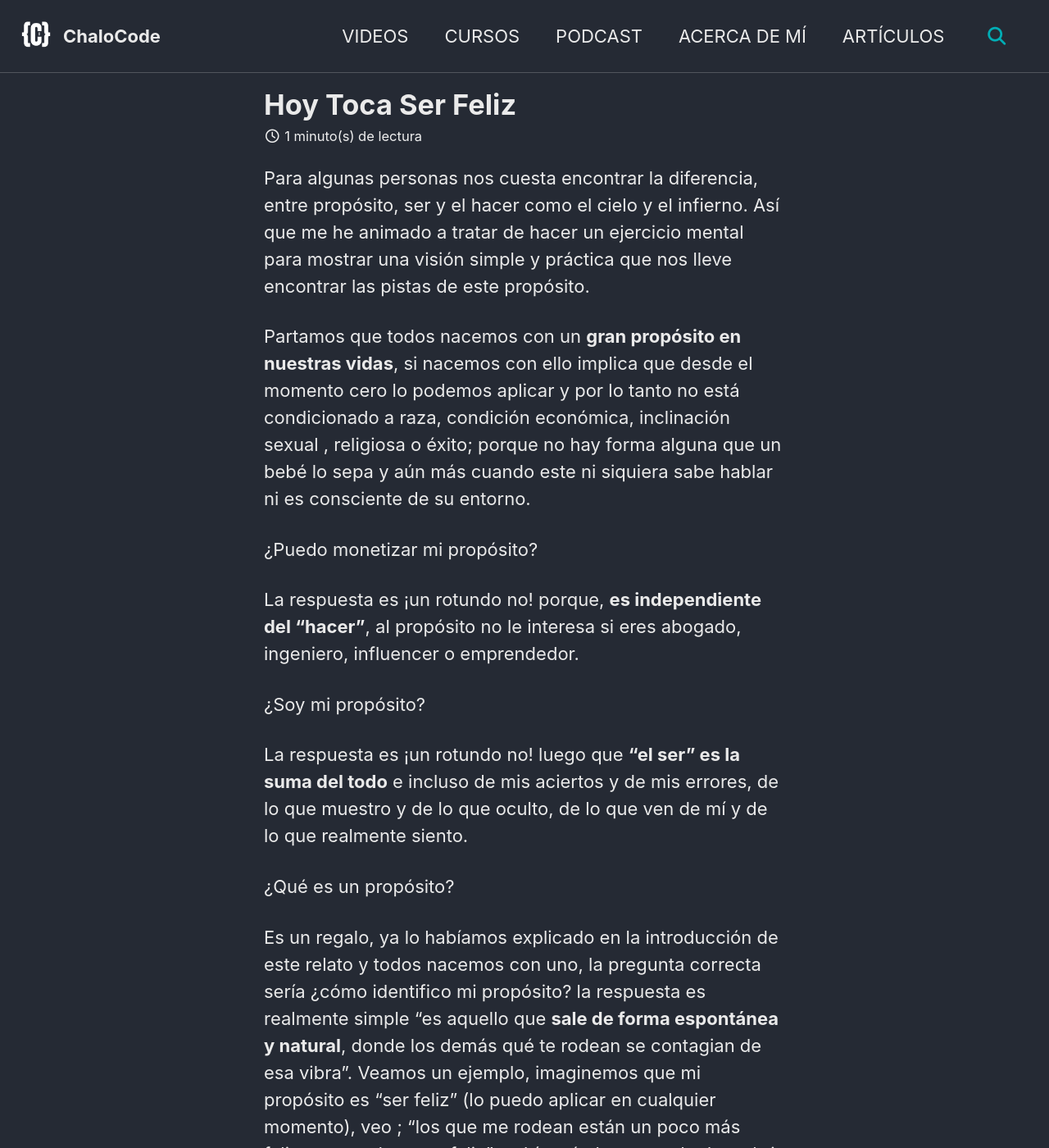
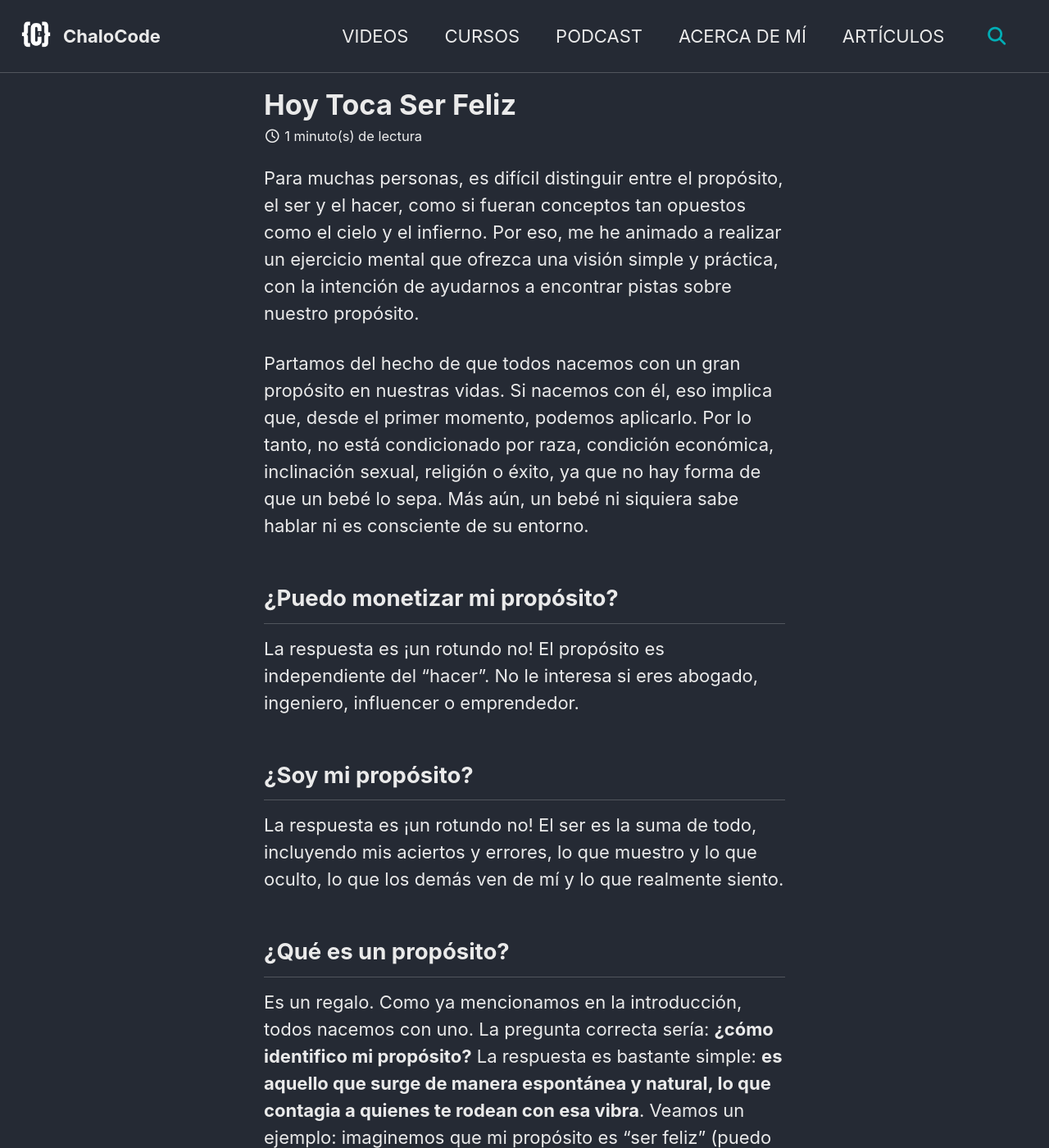
Before and after one commit to ChaloCode/ChaloCode.github.io, a Jekyll site: the page built from _posts/articles/2022-11-07-articulo-07.md, in a window 1280 px wide and 1400 px high. Shown: the whole window at 82% size. Built offline with Jekyll 4.4.1, drawn with Linux system fonts in a browser that asks for light colours; cached includes are drawn as plain includes; some of the changed text lies outside the part shown.

Commit message:
fix review article

```diff
--- a/_posts/articles/2022-11-07-articulo-07.md
+++ b/_posts/articles/2022-11-07-articulo-07.md
@@ -11,22 +11,19 @@ author_profile: false
 toc: false
 ---
 
-Para algunas personas nos cuesta encontrar la diferencia, entre propósito, ser y el hacer  como el cielo y el infierno. Así que me he animado a tratar de hacer un ejercicio mental para mostrar una visión simple y práctica que nos lleve encontrar las pistas de este propósito.
+Para muchas personas, es difícil distinguir entre el propósito, el ser y el hacer, como si fueran conceptos tan opuestos como el cielo y el infierno. Por eso, me he animado a realizar un ejercicio mental que ofrezca una visión simple y práctica, con la intención de ayudarnos a encontrar pistas sobre nuestro propósito.
 
-Partamos que todos nacemos con un **gran propósito en nuestras vidas**, si nacemos con ello implica que desde el momento cero lo podemos aplicar y por lo tanto no está condicionado a raza, condición económica, inclinación sexual , religiosa o éxito; porque no hay forma alguna que un bebé lo sepa y aún más cuando este ni siquiera sabe hablar ni es consciente de su entorno.
+Partamos del hecho de que todos nacemos con un gran propósito en nuestras vidas. Si nacemos con él, eso implica que, desde el primer momento, podemos aplicarlo. Por lo tanto, no está condicionado por raza, condición económica, inclinación sexual, religión o éxito, ya que no hay forma de que un bebé lo sepa. Más aún, un bebé ni siquiera sabe hablar ni es consciente de su entorno.
 
-¿Puedo monetizar mi propósito?
+## ¿Puedo monetizar mi propósito?
+La respuesta es ¡un rotundo no! El propósito es independiente del “hacer”. No le interesa si eres abogado, ingeniero, influencer o emprendedor.
 
-La respuesta es ¡un rotundo no! porque, **es independiente del “hacer”**, al propósito no le interesa si eres abogado, ingeniero, influencer o emprendedor.
+## ¿Soy mi propósito?
+La respuesta es ¡un rotundo no! El ser es la suma de todo, incluyendo mis aciertos y errores, lo que muestro y lo que oculto, lo que los demás ven de mí y lo que realmente siento.
 
-¿Soy mi propósito?
+## ¿Qué es un propósito?
+Es un regalo. Como ya mencionamos en la introducción, todos nacemos con uno. La pregunta correcta sería: **¿cómo identifico mi propósito?** La respuesta es bastante simple: **es aquello que surge de manera espontánea y natural, lo que contagia a quienes te rodean con esa vibra**. Veamos un ejemplo: imaginemos que mi propósito es "ser feliz" (puedo aplicarlo en cualquier momento). Veo que "quienes me rodean están un poco más felices cuando yo estoy feliz". Ahí está el secreto para descubrir nuestro propósito: es aquello que no cuesta y que, para bien o para mal, contagia a quienes nos rodean. Seguro que ellos lo notarán.
 
-La respuesta es ¡un rotundo no! luego que **“el ser” es la suma del todo** e incluso de mis aciertos y de mis errores, de lo que muestro y de lo que oculto, de lo que ven de mí y de lo que realmente siento.
+Esto nos lleva naturalmente a pensar: **¿qué pasa si no quiero hacerlo?** Entonces, bienvenido a tu propio, exclusivo y particular infierno.
 
-¿Qué es un propósito?
-
-Es un regalo, ya lo habíamos explicado en la introducción de este relato y todos nacemos con uno, la pregunta correcta sería ¿cómo identifico mi propósito? la respuesta es realmente simple “es aquello que **sale de forma espontánea y natural**, donde los demás qué te rodean se contagian de esa vibra”. Veamos un ejemplo, imaginemos que mi propósito es “ser feliz” (lo puedo aplicar en cualquier momento), veo ; “los que me rodean están un poco más felices, cuando estoy feliz” y ahí está el secreto de descubrir nuestro propósito, es aquello, que no cuesta y los que nos rodean se contagia en ambos sentidos para bien o para mal, pero seguro ellos lo notaran.
-
-Esto nos lleva naturalmente a pensar ¿qué pasa si no lo quiero hacer? entonces, bienvenido a su propio, exclusivo y particular infierno.
-
-Bueno así que los invito a que nos quedemos en el cielo, siendo felices y haciendo un poco mejor las cosas para todos y además no cuesta nada, es gratis porque es un regalo y podemos decir cuándo aplicarlo y porque que no ahora **decidir ser felices**.
+Así que los invito a quedarnos en el cielo, siendo felices y mejorando un poco las cosas para todos. No cuesta nada, es gratis, porque es un regalo, y podemos decidir cuándo aplicarlo. ¿Por qué no decidir ser felices ahora mismo?
```
